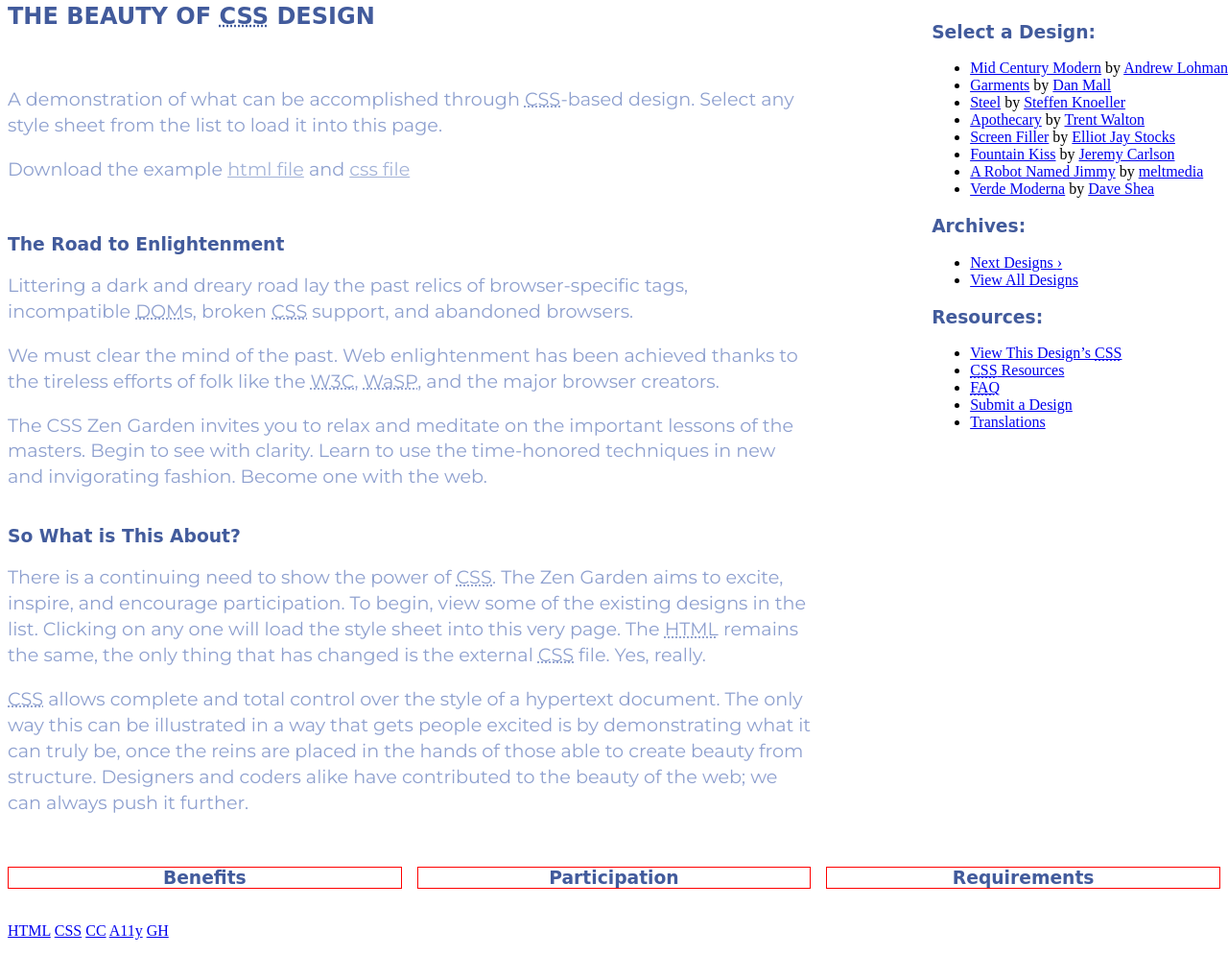
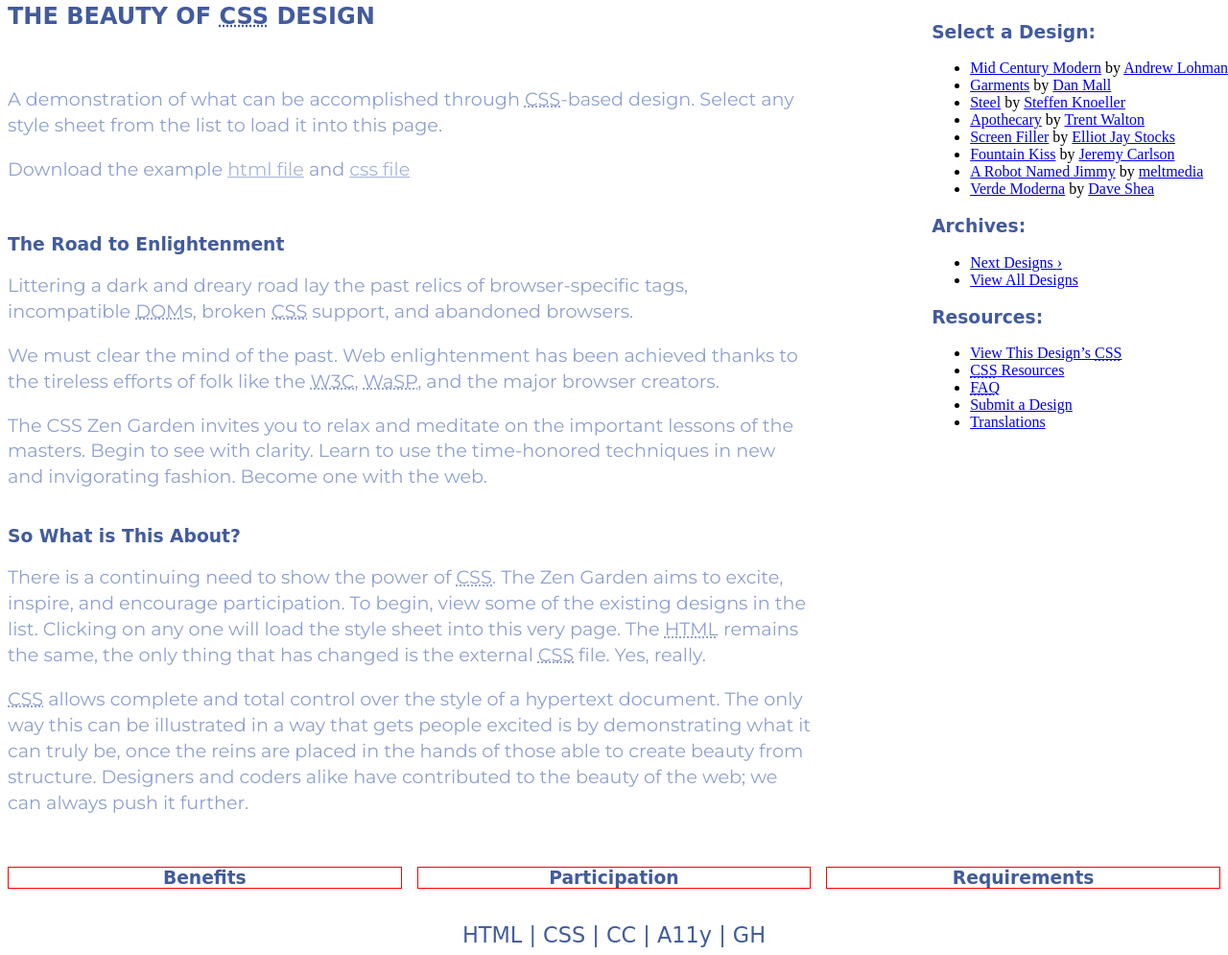
Before and after one commit to trvrpp71/zengarden331_10, a plain HTML site: page index.html in a window 1280 px wide. Shown: the part 118-1113 px from the top of the page at 96% size. Drawn offline with Linux system fonts and the light colour scheme; a web font is replaced by a local one.

Commit message:
Styled Footer

```diff
--- a/style.scss
+++ b/style.scss
@@ -129,3 +129,25 @@ $turquoise: #1abc9c;
 		}
 	}
 }
+//FOOTER----------------------------------------
+footer {
+	text-align: center;
+	font-family: $secondary-font;
+	font-size: 1.4rem;
+	a:link {
+		color: $color-2;
+		text-decoration: none;
+	}
+	a:visited {
+		color: $color-2;
+	}
+	a:hover {
+		color: $color-3;
+	}
+	a:active {
+		color: $color-4;
+	}
+}
+.zen-validate-html:after, .zen-license:after, .zen-validate-css:after, .zen-accessibility:after {
+	content: "                |                ";
+}
```
Also changed, not shown: style.css, 1 other file.
